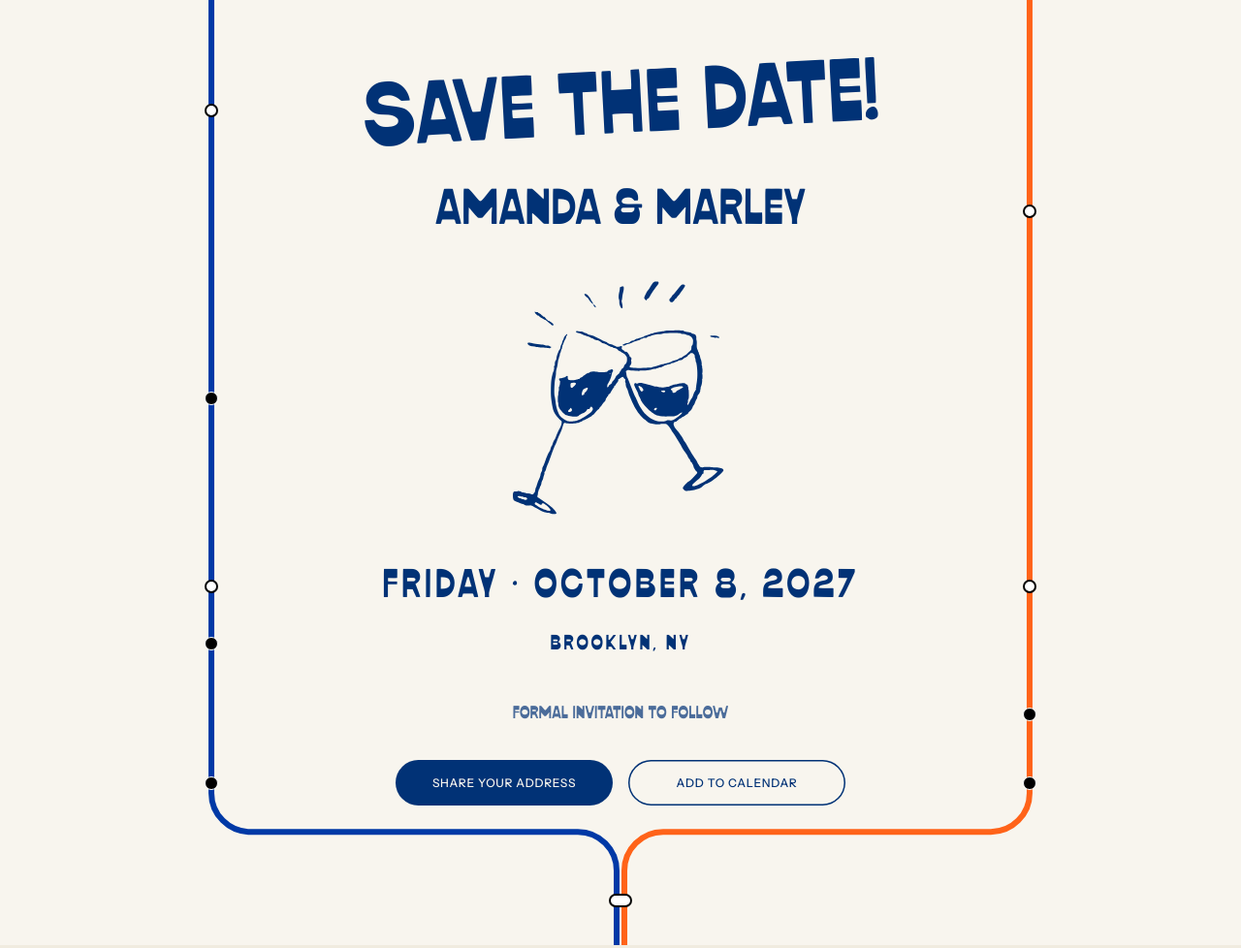
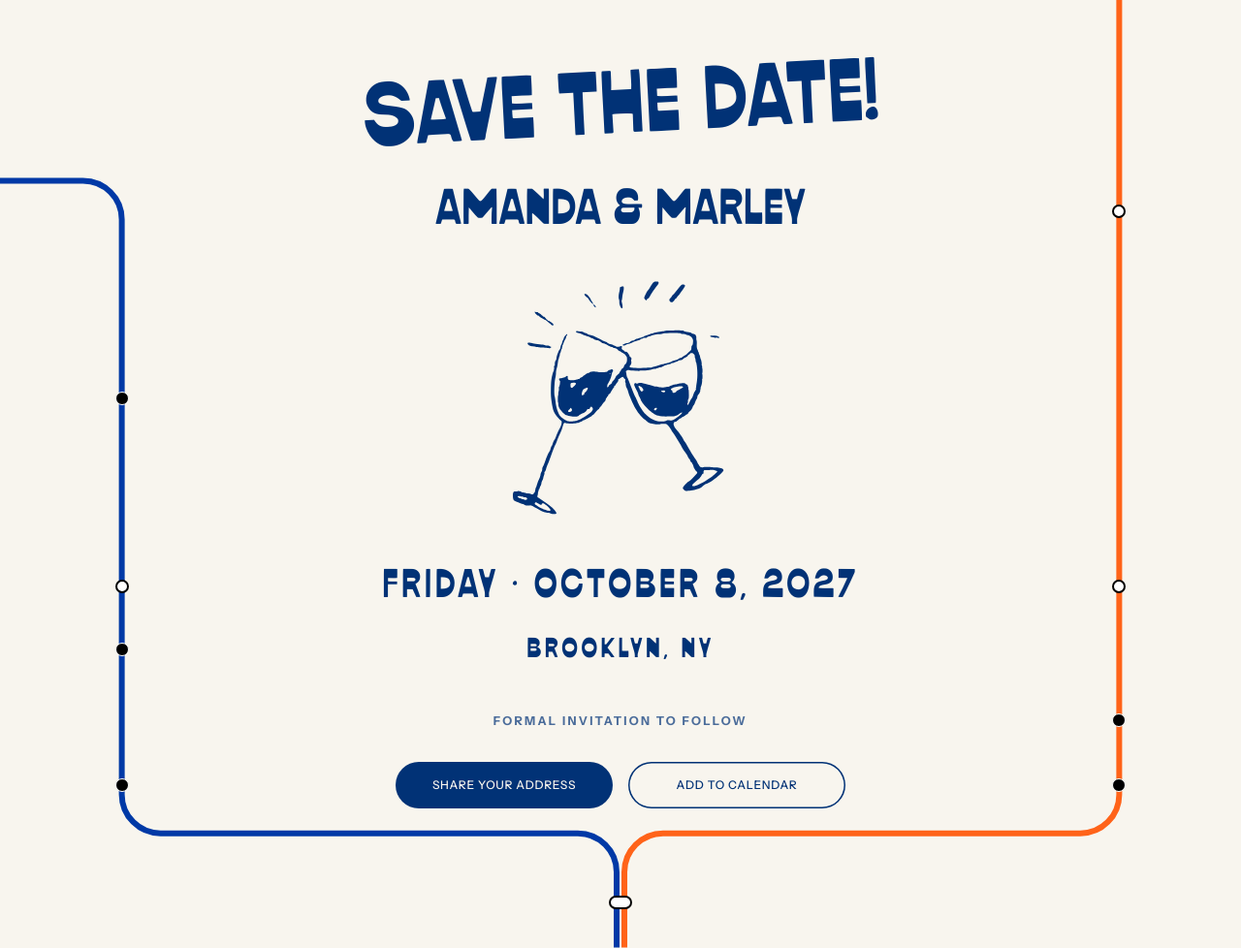
Before and after one commit to marleyra/wedding, a plain HTML site: page index.html in a window 1280 px wide. Shown: the top 978 px of the page at 97% size. Drawn offline with Linux system fonts and the light colour scheme.

Commit message:
Add files via upload

```diff
--- a/index.html
+++ b/index.html
@@ -8,7 +8,7 @@
   <meta name="description" content="Save the date! Share your mailing address so we can send you a formal invitation." />
   <link rel="preconnect" href="https://fonts.googleapis.com" />
   <link rel="preconnect" href="https://fonts.gstatic.com" crossorigin />
-  <link href="https://fonts.googleapis.com/css2?family=Instrument+Sans:wght@400;500;600&display=swap" rel="stylesheet" />
+  <link href="https://fonts.googleapis.com/css2?family=Instrument+Sans:wght@400;500;600;700&display=swap" rel="stylesheet" />
   <style>
     /* Heading font (file lives in fonts/) */
     @font-face {
@@ -89,15 +89,17 @@
       font-family: var(--display);
       text-transform: uppercase;
       letter-spacing: 0.12em;
-      font-size: clamp(1.1rem, 3vw, 1.35rem);
+      font-size: clamp(1.45rem, 4vw, 1.8rem);
       color: var(--ink);
       margin-top: 0.5rem;
     }
     .note {
       margin-top: 2.5rem;
-      font-style: normal;
-      font-family: var(--display);
-            font-size: 1.15rem;
+      font-family: var(--body);
+      font-weight: 700;
+      text-transform: uppercase;
+      letter-spacing: 0.18em;
+      font-size: 0.78rem;
       color: var(--muted);
     }
     .btn {
@@ -115,9 +117,10 @@
       border: none;
       cursor: pointer;
       font-family: inherit;
-      transition: background 0.2s;
+      transition: background 0.2s, color 0.2s, box-shadow 0.2s;
     }
-    .btn:hover, .btn:focus-visible { background: var(--ink-deep); }
+    /* All CTAs turn M-train orange on hover */
+    .btn:hover, .btn:focus-visible { background: var(--subway-line-2); color: #fff; }
     .btn:disabled { opacity: 0.6; cursor: wait; }
 
     /* ---------- Hero buttons + Add to Calendar ---------- */
@@ -138,7 +141,7 @@
       color: var(--ink);
       box-shadow: inset 0 0 0 1.5px var(--ink);
     }
-    .btn-outline:hover, .btn-outline:focus-visible { background: rgba(1, 50, 118, 0.08); }
+    .btn-outline:hover, .btn-outline:focus-visible { background: var(--subway-line-2); color: #fff; box-shadow: inset 0 0 0 1.5px var(--subway-line-2); }
     .cal-menu { position: relative; }
     .cal-menu summary { list-style: none; }
     .cal-menu summary::-webkit-details-marker { display: none; }
@@ -165,7 +168,7 @@
       font-size: 0.9rem;
       font-weight: 500;
     }
-    .cal-options a:hover, .cal-options a:focus-visible { background: rgba(1, 50, 118, 0.08); }
+    .cal-options a:hover, .cal-options a:focus-visible { background: rgba(255, 99, 25, 0.14); color: #C2410C; }
 
     /* ---------- Subway lines (A + M trains) ----------
        The A (blue) runs down the left and the M (orange) down the right.
@@ -259,7 +262,7 @@
       text-decoration: underline;
       text-underline-offset: 3px;
     }
-    .regrets-text a:hover, .back-link:hover { text-decoration-thickness: 2px; }
+    .regrets-text a:hover, .back-link:hover { text-decoration-thickness: 2px; color: var(--subway-line-2); }
     .back-link { display: inline-block; margin-top: 0.5rem; font-size: 0.9rem; }
     .regrets-form {
       display: grid;
@@ -568,10 +571,12 @@
       const route = document.getElementById("route");
       // Each line stops at different places (the two lines aren't mirror images).
       // Both stop at the date. Express stops (white) are a subset of each line's stops.
-      const blueStops = ".frame h1, .frame .graphic img, .frame .date, .frame .location, .frame .btn:not(.btn-outline)";
-      const orangeStops = ".frame .names, .frame .date, .frame .note, .frame .btn-outline";
-      const blueExpress = ".frame h1, .frame .date";
-      const orangeExpress = ".frame .names, .frame .date";
+      // The date is split in two: on phones "Friday" sits on its own line above the full date.
+      // Blue skips "Friday"; orange stops there as a local (black) stop. Both are express at the full date.
+      const blueStops = ".frame h1, .frame .graphic img, .frame .date-full, .frame .location, .frame .btn:not(.btn-outline)";
+      const orangeStops = ".frame .names, .frame .date-day, .frame .date-full, .frame .note, .frame .btn-outline";
+      const blueExpress = ".frame .date-full";
+      const orangeExpress = ".frame .names, .frame .date-full";
       const NS = "http://www.w3.org/2000/svg";
       const LINE_W = 6, GAP = 2;   // merged: two 6px lines with a 2px gap
 
@@ -600,37 +605,55 @@
       function draw() {
         const box = hero.getBoundingClientRect();
         const W = hero.clientWidth, H = hero.offsetHeight;
+        // Stops that land on the same line (e.g. "Friday" and the date on desktop) become one stop, express if either is.
         const collect = (sel, express) => [...document.querySelectorAll(sel)].flatMap(el =>
-          lineRects(el).map(r => ({ y: r.top + r.height / 2 - box.top, left: r.left - box.left, express: el.matches(express) })));
+          lineRects(el).map(r => ({ y: r.top + r.height / 2 - box.top, left: r.left - box.left, express: el.matches(express) })))
+          .reduce((acc, st) => {
+            const same = acc.find(o => Math.abs(o.y - st.y) < 8);
+            if (same) { same.express = same.express || st.express; same.left = Math.min(same.left, st.left); }
+            else acc.push(st);
+            return acc;
+          }, []);
         const blue = collect(blueStops, blueExpress), orange = collect(orangeStops, orangeExpress);
         const items = blue.concat(orange);
         route.innerHTML = "";
         if (!items.length) return;
 
-        // Horizontal position: halfway between the page edge margin and the widest line
-        // of text, keeping at least 28px clear. On phones the lines hug the edges.
+        // Horizontal position: on desktop, a fifth of the way from the page edge margin to the widest
+        // line of text (close to the edge), keeping at least 28px clear. On phones the lines hug the edges.
         const vw = window.innerWidth;
         const edgeX = vw <= 600 ? 16 : Math.min(64, Math.max(20, vw * 0.05));
         const textLeft = Math.min(...items.map(i => i.left));
-        const x = vw <= 600 ? edgeX : Math.max(edgeX, Math.min(edgeX + (textLeft - edgeX) / 2, textLeft - 28));
+        const x = vw <= 600 ? edgeX : Math.max(edgeX, Math.min(edgeX + (textLeft - edgeX) * 0.2, textLeft - 28));
         const cx = W / 2, half = (LINE_W + GAP) / 2;
 
-        // The turn happens in the space between the buttons and the bottom of the hero.
+        // The orange turn happens in the space between the buttons and the bottom of the hero.
         const lastY = Math.max(...items.map(i => i.y));
         const room = H - lastY;
         const R = Math.max(12, Math.min(40, room * 0.25, (cx - half - x) / 2));   // corner radius
         const turnY = lastY + Math.max(28, room * 0.3);                          // the horizontal run
-        // Down, round the corner, across toward the middle, round the corner, down.
-        const path = (from, to, dir) =>
-          `M${from} 0 V${turnY - R} A${R} ${R} 0 0 ${dir > 0 ? 0 : 1} ${from + dir * R} ${turnY}` +
-          ` H${to - dir * R} A${R} ${R} 0 0 ${dir > 0 ? 1 : 0} ${to} ${turnY + R} V${H}`;
+        // Orange: down the right, round the corner, across toward the middle, round the corner, down.
+        const orangePath =
+          `M${W - x} 0 V${turnY - R} A${R} ${R} 0 0 1 ${W - x - R} ${turnY}` +
+          ` H${cx + half + R} A${R} ${R} 0 0 0 ${cx + half} ${turnY + R} V${H}`;
+
+        // Blue: comes in from the left edge just below "Save the Date!", bends down into the
+        // left-hand column, then (like before) turns in below the buttons to meet the orange.
+        // Halfway between the bottom of the heading and the top of the names.
+        const h1Bottom = document.querySelector(".frame h1").getBoundingClientRect().bottom - box.top;
+        const namesTop = document.querySelector(".frame .names").getBoundingClientRect().top - box.top;
+        const entryY = (h1Bottom + namesTop) / 2;
+        const bluePath =
+          `M0 ${entryY} H${x - R} A${R} ${R} 0 0 1 ${x} ${entryY + R}` +
+          ` V${turnY - R} A${R} ${R} 0 0 0 ${x + R} ${turnY}` +
+          ` H${cx - half - R} A${R} ${R} 0 0 1 ${cx - half} ${turnY + R} V${H}`;
 
         const svg = document.createElementNS(NS, "svg");
         svg.setAttribute("viewBox", `0 0 ${W} ${H}`);
         svg.setAttribute("preserveAspectRatio", "none");
-        [[x, cx - half, 1, "var(--subway-line)"], [W - x, cx + half, -1, "var(--subway-line-2)"]].forEach(([from, to, dir, color]) => {
+        [[bluePath, "var(--subway-line)"], [orangePath, "var(--subway-line-2)"]].forEach(([d, color]) => {
           const p = document.createElementNS(NS, "path");
-          p.setAttribute("d", path(from, to, dir));
+          p.setAttribute("d", d);
           p.setAttribute("fill", "none");
           p.setAttribute("stroke-width", LINE_W);
           p.style.stroke = color;
@@ -638,7 +661,8 @@
         });
         route.appendChild(svg);
 
-        blue.forEach(({ y, express }) => addStop(x, y, express ? "is-express" : ""));
+        // Blue only has stops below where it enters (the heading is above it).
+        blue.filter(s => s.y > entryY + R).forEach(({ y, express }) => addStop(x, y, express ? "is-express" : ""));
         orange.forEach(({ y, express }) => addStop(W - x, y, express ? "is-express" : ""));
         // Where they've merged: one oblong stop across both lines.
         addStop(cx, turnY + R + (H - turnY - R) * 0.4, "is-transfer");
```
